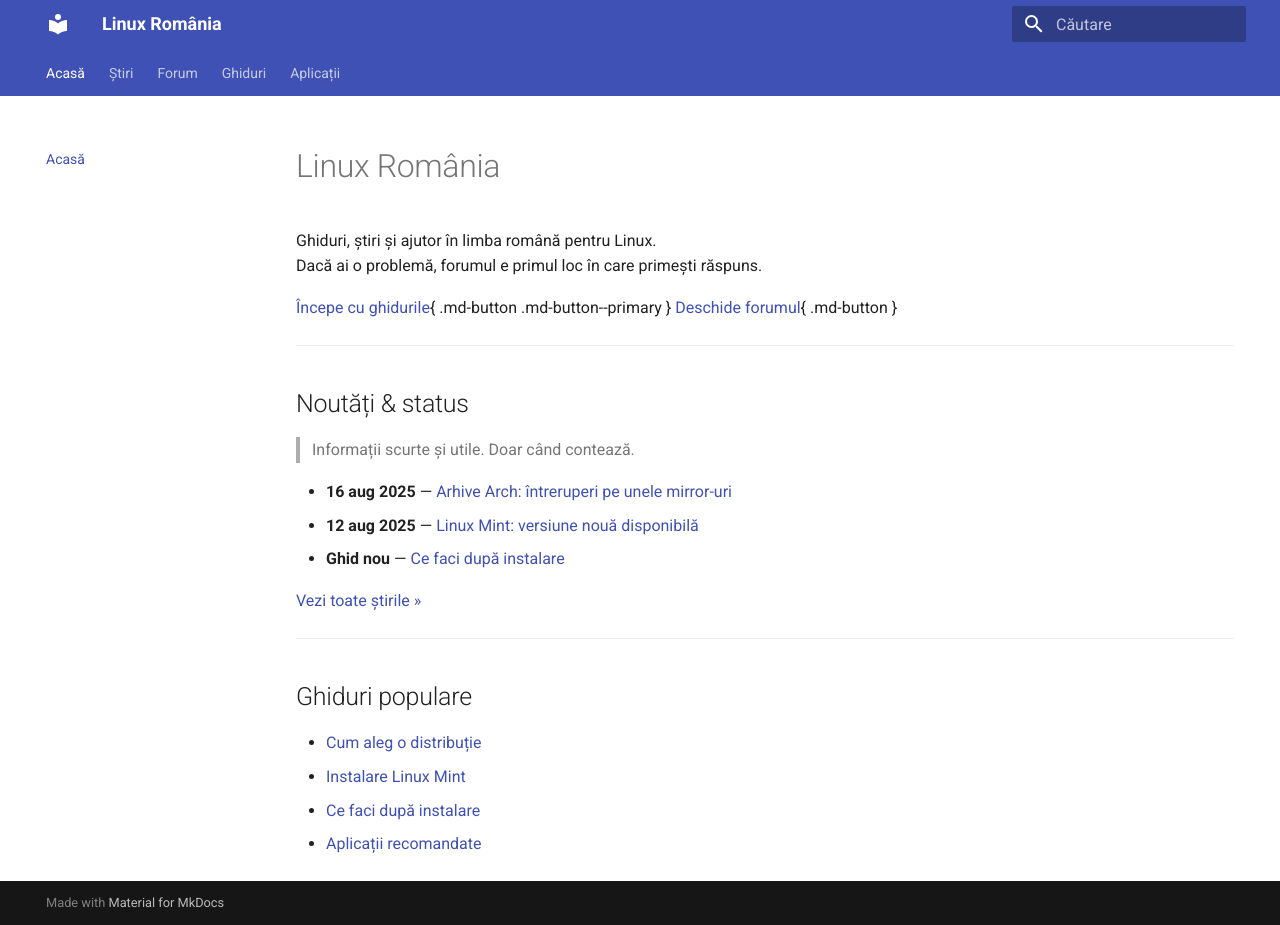
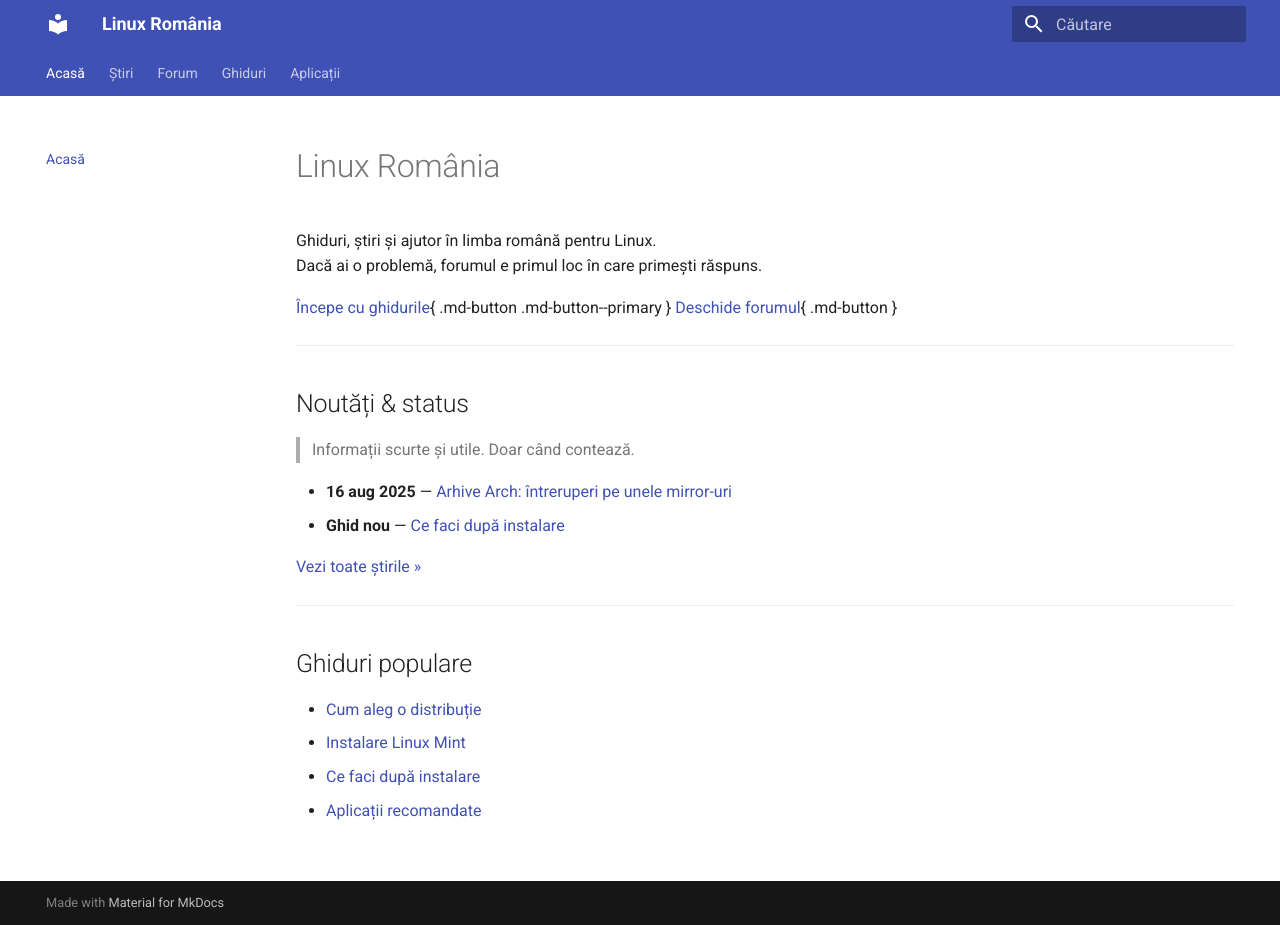
Before and after one commit to linux-romania/linuxromania-site, an MkDocs documentation site: the page built from docs/index.md, in a window 1280 px wide and 925 px high. Built offline with MkDocs 1.6.1 and Material for MkDocs 9.7.7, drawn with Linux system fonts in a browser that asks for light colours.

Commit message:
Update index.md

```diff
--- a/docs/index.md
+++ b/docs/index.md
@@ -19,7 +19,6 @@
 > Informații scurte și utile. Doar când contează.
 
 - **16 aug 2025** — [Arhive Arch: întreruperi pe unele mirror-uri](stiri/2025-08-16-arch-mirror-outage.md)
-- **12 aug 2025** — [Linux Mint: versiune nouă disponibilă](stiri/2025-08-12-new-mint-release.md)
 - **Ghid nou** — [Ce faci după instalare](ghiduri/incepatori/dupa-instalare.md)
 
 [Vezi toate știrile »](stiri/index.md)
```
